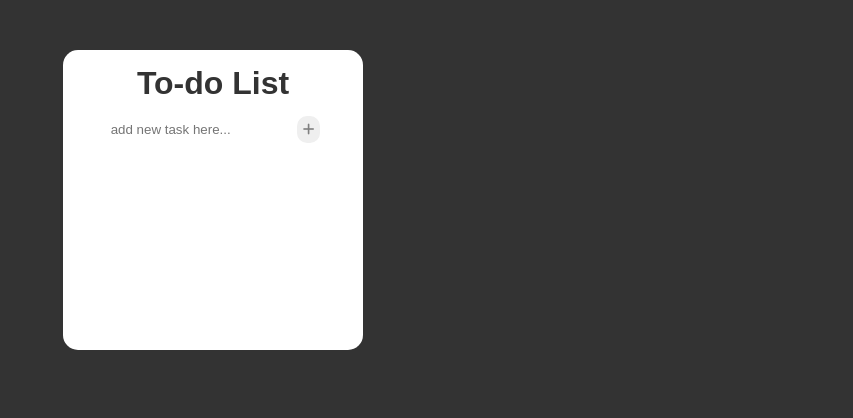
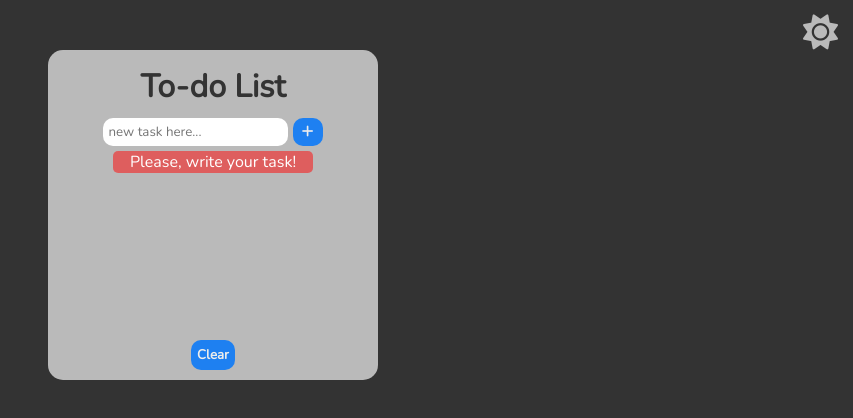
Before and after one commit to Samanta-Santos/toDoList, a plain HTML site: page index.html in a window 1280 px wide. Both pictures are taken after a click on the button 735 px from the left and 129 px from the top of the page. Shown: the whole page, without its empty margins (427-1280 px from the left). Drawn offline with nearby package versions, Linux system fonts and the light colour scheme.

Commit message:
finished

```diff
--- a/index.html
+++ b/index.html
@@ -7,22 +7,32 @@
     <title>To do list</title>
 
     <link rel="stylesheet" href="style.css">
+    <link rel="preconnect" href="https://fonts.googleapis.com">
+    <link rel="preconnect" href="https://fonts.gstatic.com" crossorigin>
+    <link href="https://fonts.googleapis.com/css2?family=Nunito&display=swap" rel="stylesheet">
 </head>
 
 <body class="bg bg-dark">
-    <main class="list list-dark">
+    <main>
+        <div id="container" class="c-dark">
             <h1>To-do List</h1>
 
             <p>
-                <input id="newItem" type="text" placeholder="add new task here...">
-                <button onclick="add()"><i class="fa-solid fa-plus"></i></button>
+                <input id="newItem" type="text" placeholder="new task here...">
+                <button class="btn" id="add" onclick="add()"><i class="fa-solid fa-plus"></i></button>
             </p>
 
             <p id="msg" class="erro"></p>
 
-            <br>
             <ul id="itens"></ul>
+        </div>
+
+        <button class="btn" id="limpar" onclick="limpar()">Clear</button>
     </main>
+
+    <div>
+        <i id="iconMode" class="fa-solid fa-sun sun-dark" onclick="mode()"></i>
+    </div>
 </body>
 
 <script src="script.js"></script>
--- a/script.js
+++ b/script.js
@@ -12,8 +12,8 @@ function attList() {
         let li = document.createElement('li') //li criada
         li.id = count
 
-        li.innerHTML = `<input type="checkbox" onchange="riscar(${count},this)">
-                        <span id="span${count}">${item}</span>` //leitura: o filho.vai se chamar = item
+        li.innerHTML = `<input type="checkbox" class="checkmark" onchange="riscar(${count},this)">
+                        <span id="span${count}"> ${item}</span>` //leitura: o filho.vai se chamar = item
         ul.appendChild(li) //add o li na ul
         count++
     })
@@ -28,15 +28,16 @@ function add() {
         list.push(newItem.value) //adiciona o item na lita
         attList()
     } else {
-        msg.innerHTML = `Por favor insira uma tarefa!`
+        msg.innerHTML = `Please, write your task!`
         setTimeout(() => {
             msg.innerHTML = ""
-        }, 2000)
+        }, 3000)
     }
     newItem.value = ""
+    newItem.focus()
 }
 
-// vai riscar o item
+//riscar o item
 function riscar(count, checkbox) {
     let span = document.querySelector('#span' + count)
 
@@ -48,3 +49,37 @@ function riscar(count, checkbox) {
         span.innerHTML = removeDel
     }
 }
+
+//modo dark e light
+function mode() {
+    let iconMode = document.querySelector('#iconMode')
+    let body = document.querySelector('body')
+    let container = document.querySelector('#container')
+
+    if (iconMode.classList.contains('fa-sun')) {
+
+        iconMode.classList.remove('fa-sun', 'sun-dark')
+        iconMode.classList.add('fa-moon', 'sun-light')
+
+        body.classList.remove('bg-dark')
+        body.classList.add('bg-light')
+
+        container.classList.remove('c-dark')
+        container.classList.add('c-light')
+    } else {
+        iconMode.classList.remove('fa-moon', 'sun-light')
+        iconMode.classList.add('fa-sun', 'sun-dark')
+
+        body.classList.remove('bg-light')
+        body.classList.add('bg-dark')
+
+        container.classList.remove('c-light')
+        container.classList.add('c-dark')
+    }
+}
+
+function limpar(){
+    list = []
+    attList()
+    newItem.focus()
+}
--- a/style.css
+++ b/style.css
@@ -1,6 +1,7 @@
-*{
+* {
     margin: 0;
     padding: 0;
+    font-family: 'Nunito', sans-serif;
 }
 
 .bg {
@@ -10,69 +11,141 @@
 }
 
 .bg-light {
-    background: rgb(255,255,255);
+    background: rgb(210, 210, 210);
 }
 
 .bg-dark {
-    background: rgb(51,51,51);
+    background: rgb(51, 51, 51);
 }
 
-.list {
+#container {
     text-align: center;
-    width: 300px;
+    min-width: 300px;
     min-height: 300px;
     border-radius: 15px;
+    padding: 15px;
 }
 
-.list-light {
-    background: rgb(51,51,51);
-    color: rgb(255,255,255);
+.c-light {
+    background: rgb(51, 51, 51);
+    color: rgb(255, 255, 255);
 }
 
-.list-dark {
-    background: rgb(255,255,255);
-    color: rgb(51,51,51);
+.c-dark {
+    background: rgb(186, 186, 186);
+    color: rgb(51, 51, 51);
 }
 
 h1 {
-    margin-top: 15px;
-    font-family: Arial, Helvetica, sans-serif;
-    font-weight: bold;
+    font-weight: bolder;
+    margin-bottom: 10px;
 }
 
 #newItem {
     border: none;
     border-radius: 10px;
     padding: 5px;
-    margin-top: 15px;
 }
 
 #newItem:focus {
     outline: 0;
 }
 
-button {
-    padding: 6px;
+.btn {
     border-radius: 10px;
     border-style: none;
+    cursor: pointer;
 }
 
-i{
-    color: grey;
+#add {
+    width: 30px;
+    padding: 5px;
+    font-weight: bold;
+    background-color: rgb(30, 128, 241);
+    color: rgb(236, 236, 236);
 }
 
 .erro {
     background: rgba(255, 16, 16, 0.532);
+    color: white;
+    margin: auto;
     width: 200px;
-    margin: auto;
+    margin-top: 5px;
+    border-radius: 5px;
 }
 
-#itens{
+#itens {
     list-style: none;
+    margin-bottom: 40px;
+    margin-top: 15px;
 }
 
-#itens li{
+#itens li {
     text-align: left;
     margin-left: 50px;
     font-size: 20px;
 }
+
+.checkmark {
+    position: relative;
+    cursor: pointer;
+}
+
+.checkmark:before, .checkmark:checked:before {
+    content: ""; /*div dinâmica*/
+    display: block;
+    position: absolute;
+    width: 20px;
+    height: 20px;
+    top: -4px;
+    left: -5px;
+    border-radius: 5px;
+}
+
+.checkmark:before{
+    background-color:#e9e9e9;
+}
+
+.checkmark:checked:before {
+    background-color: rgb(30, 128, 241);
+}
+
+.checkmark:checked:after {
+    content: "";
+    display: block;
+    width: 5px;
+    height: 10px;
+    border: solid white;
+    border-width: 0 2px 2px 0;
+    -webkit-transform: rotate(45deg);
+    -ms-transform: rotate(45deg);
+    transform: rotate(45deg);
+    position: absolute;
+    top: -2px;
+    left: 2px;
+}
+
+#iconMode {
+    position: absolute;
+    top: 15px;
+    right: 15px;
+    cursor: pointer;
+    font-size: 35px;
+}
+
+.sun-dark {
+    color: rgb(186, 186, 186);
+}
+
+.sun-light {
+    color: rgb(51, 51, 51);
+}
+
+#limpar {
+    display: block;
+    padding: 6px;
+    margin: -40px auto 0;
+    color: rgb(236, 236, 236);
+    font-weight: bold;
+    background-color: rgb(30, 128, 241);
+}
```
